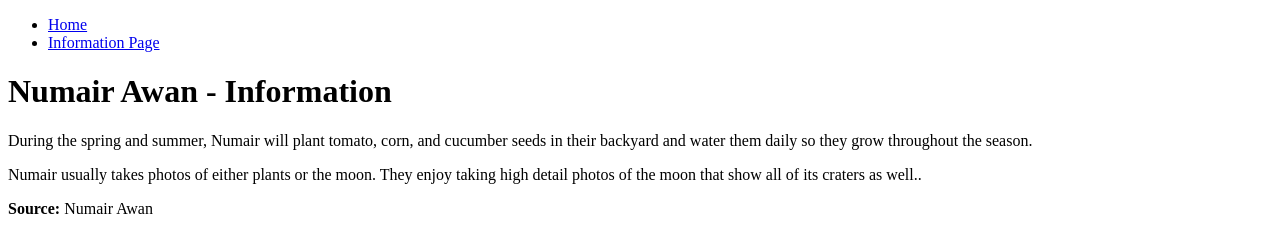
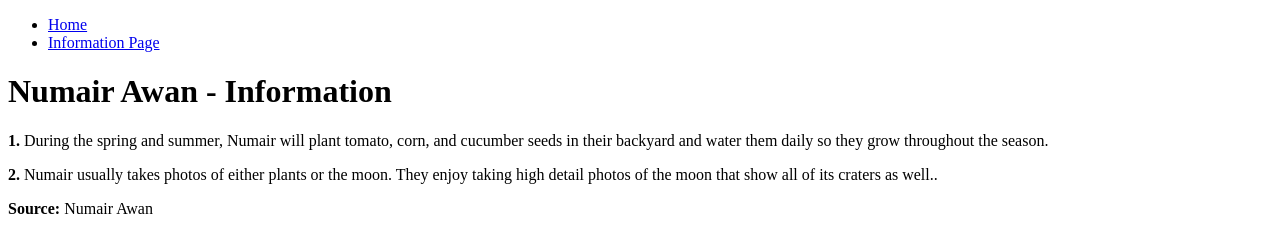
Before and after one commit to nawangmu/01335149, a plain HTML site: page info.html in a window 1280 px wide. Drawn offline with Linux system fonts and the light colour scheme.

Commit message:
Update info.html

```diff
--- a/info.html
+++ b/info.html
@@ -22,8 +22,8 @@
 
 <h1>Numair Awan - Information</h1>
 
-<p>During the spring and summer, Numair will plant tomato, corn, and cucumber seeds in their backyard and water them daily so they grow throughout the season.</p>
-<p>Numair usually takes photos of either plants or the moon. They enjoy taking high detail photos of the moon that show all of its craters as well..</p>
+<p><strong>1. </strong>During the spring and summer, Numair will plant tomato, corn, and cucumber seeds in their backyard and water them daily so they grow throughout the season.</p>
+<p><strong>2. </strong>Numair usually takes photos of either plants or the moon. They enjoy taking high detail photos of the moon that show all of its craters as well..</p>
 <p><strong>Source:</strong> Numair Awan</p>
 
 </body>
```
